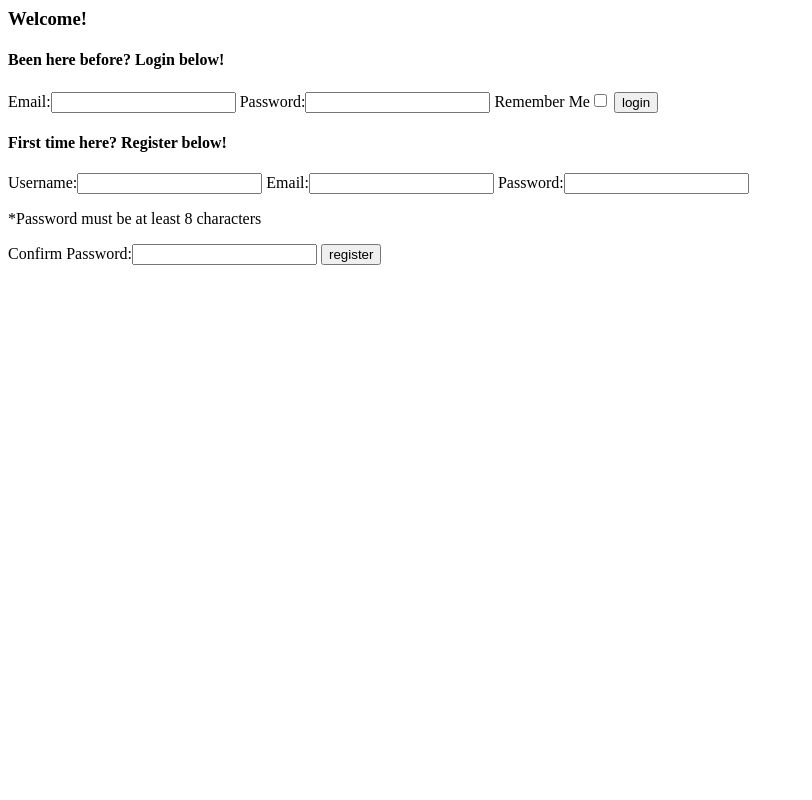
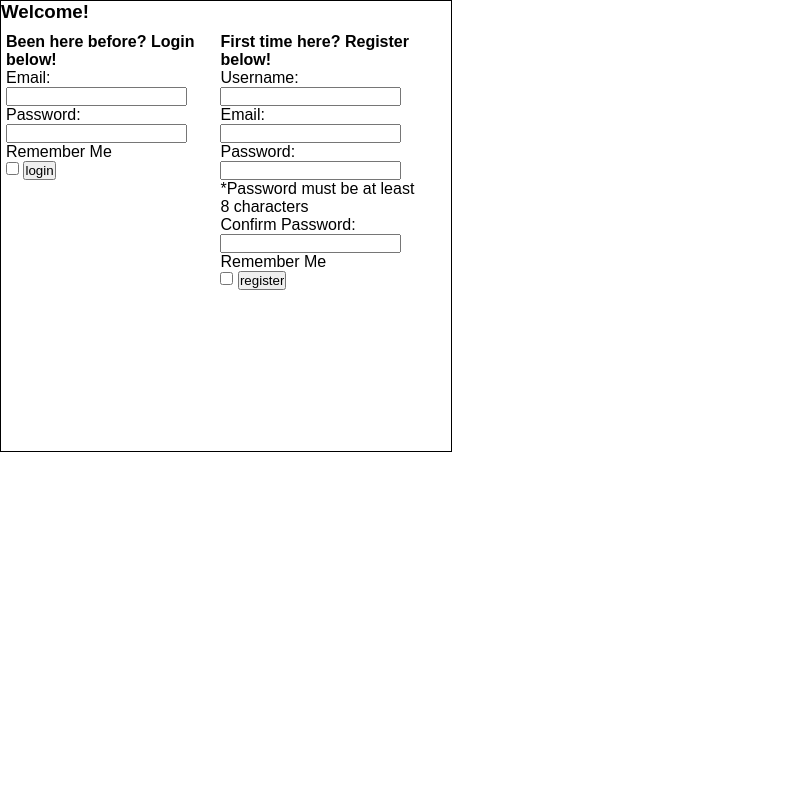
Before and after one commit to micahchiang/phpLoginRegDemo, a CodeIgniter app: the page made by application/views/login.php in a window 1280 px wide. Shown: the whole page, without its empty margins (0-812 px from the left). Run offline with CodeIgniter, Linux system fonts and the light colour scheme.

Commit message:
touched up validations, added css for login.

```diff
--- a/application/config/config.php
+++ b/application/config/config.php
@@ -369,7 +369,7 @@ $config['encryption_key'] = '';
 */
 $config['sess_driver'] = 'files';
 $config['sess_cookie_name'] = 'ci_session';
-$config['sess_expiration'] = 0;
+$config['sess_expiration'] = 86400;
 $config['sess_save_path'] = NULL;
 $config['sess_match_ip'] = FALSE;
 $config['sess_time_to_update'] = 300;
--- a/application/views/login.php
+++ b/application/views/login.php
@@ -3,11 +3,12 @@
 <html>
 <head>
 	<title>login page</title>
+	<link rel="stylesheet" type="text/css" href="/assets/loginStyles.css">
 </head>
 <body>
 	<div id = 'wrapper'>
 		<h3>Welcome!</h3>
-		<div id = 'login'>
+		<div id = 'login' class = "boxes">
 			<h4>Been here before? Login below!</h4>
 			<form action = "/users/login" method = "post">
 				<label>Email:</label><input type = "text" name = "email">
@@ -17,7 +18,7 @@
 			</form>
 			<?= $this->session->flashdata('loginError') ?>
 		</div>
-		<div id = 'register'>
+		<div id = 'register' class = "boxes">
 			<h4>First time here? Register below!</h4>
 			<form action = "/users/register" method = "post">
 				<label>Username:</label><input type = "text" name = "username">
@@ -25,9 +26,11 @@
 				<label>Password:</label><input type = "password" name = "password">
 				<p>*Password must be at least 8 characters</p>
 				<label>Confirm Password:</label><input type = "password" name = "confirmPassword">
+				<label>Remember Me</label><input type = "checkbox" name = "rememberMe">
 				<input type = "submit" value = "register">
 			</form>
 			<?= $this->session->flashdata('errors') ?>
+			<?= $this->session->flashdata('stronger') ?>
 		</div>
 	</div>
 </body>
--- /dev/null
+++ b/assets/loginStyles.css
@@ -0,0 +1,23 @@
+* {
+	margin: 0px;
+	padding: 0px;
+	font-family: Arial;
+}
+
+#wrapper {
+	border: 1px solid black;
+	width: 450px;
+	height: 450px;
+}
+
+.boxes {
+	display: inline-block;
+	width: 200px;
+	vertical-align: top;
+	margin: 0 5px;
+	margin-top: 10px;
+}
+label {
+	display: inline-block;
+	width: 200px;
+}
```
Also changed, not shown: application/controllers/users.php (+24 -2 lines).
